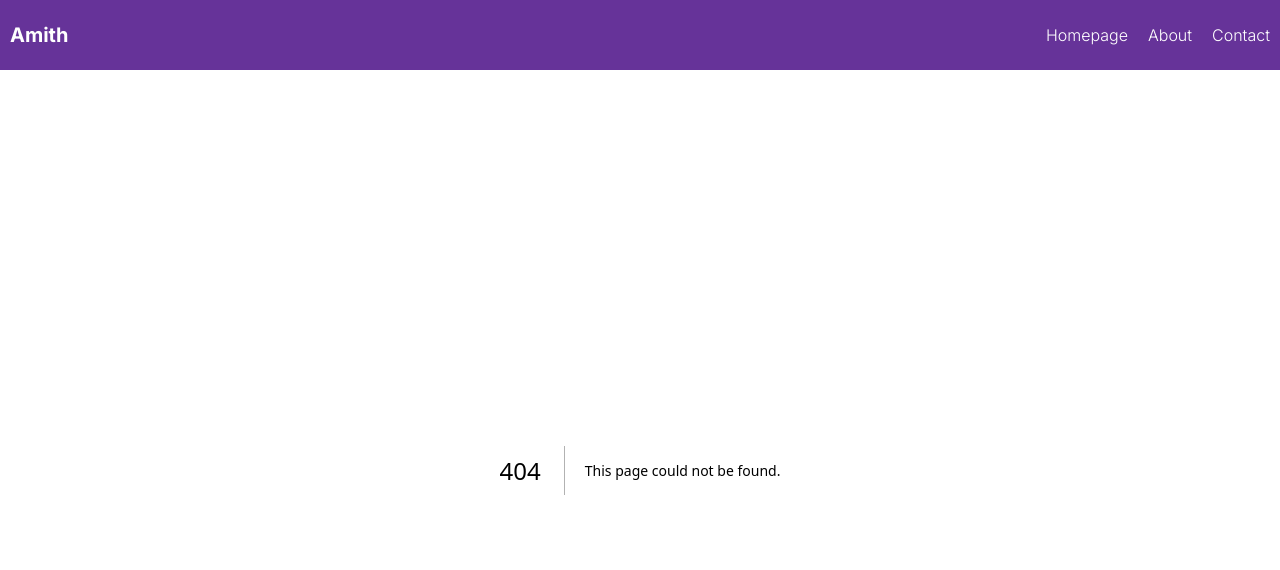
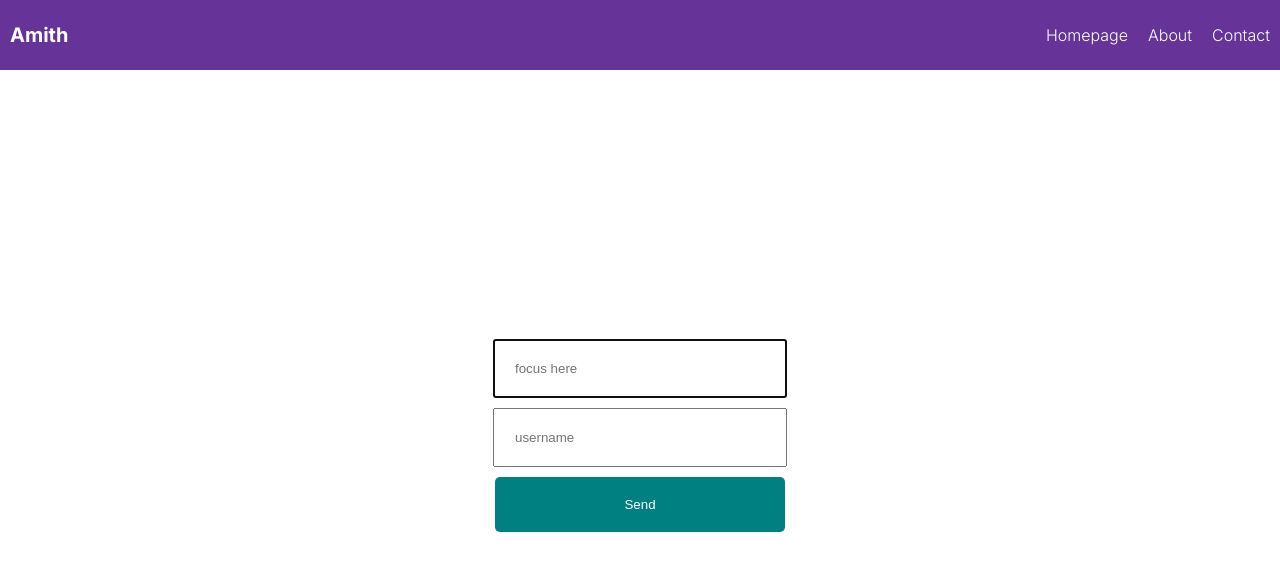
Before and after one commit to AmithBV0606/TypeScript-React-Next.js, a Next.js app in the folder typescript-with-react-nextjs/: page /6-useref-example in a window 1280 px wide. Before the commit this address had no page. Shown: the top 570 px of the page. Built offline with nearby package versions, Linux system fonts and the light colour scheme.

Commit message:
useRef hook in typescript.

```diff
--- /dev/null
+++ b/typescript-with-react-nextjs/src/app/6-useref-example/page.tsx
@@ -0,0 +1,26 @@
+"use client";
+
+import React, { useEffect, useRef } from "react";
+
+const page = () => {
+  const inputRef = useRef<HTMLInputElement>(null);
+  const usernameInputRef = useRef<HTMLInputElement>(null);
+
+  useEffect(() => {
+    inputRef.current?.focus();
+  }, []);
+
+  const handleClick = () => {
+    console.log("Username : ", usernameInputRef.current?.value);
+  };
+
+  return (
+    <div className="useRefExample">
+      <input ref={inputRef} type="text" placeholder="focus here" />
+      <input ref={usernameInputRef} type="text" placeholder="username" />
+      <button onClick={handleClick}>Send</button>
+    </div>
+  );
+};
+
+export default page;
```
